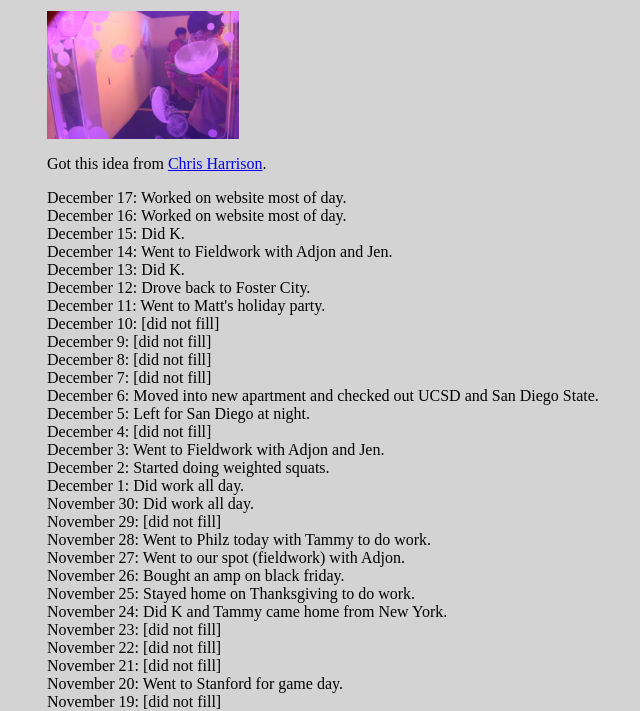
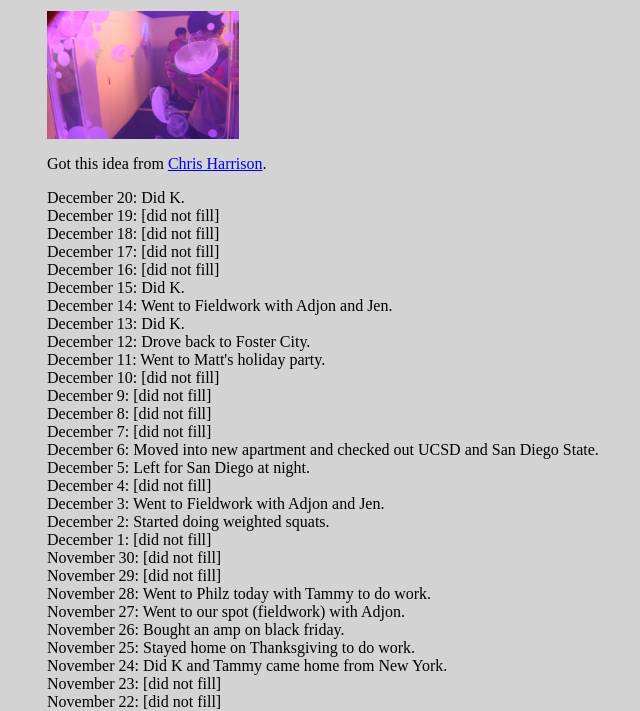
Before and after one commit to dannyallover/website, a website: page microblog/microblog.html in a window 1280 px wide. Shown: the part 103-814 px from the top of the page, without its empty margins (193-833 px from the left). Drawn offline with Linux system fonts and the light colour scheme.

Commit message:
filled microblog

```diff
--- a/microblog/microblog.html
+++ b/microblog/microblog.html
@@ -19,9 +19,15 @@ Got this idea from <a href="https://chrisharrison.net/">Chris Harrison</a>.
 </p>
 
 <p style="max-width:750px;" align="justify">
-December 17: Worked on website most of day.
+December 20: Did K.
 <br>
-December 16: Worked on website most of day.
+December 19: [did not fill]
+<br>
+December 18: [did not fill]
+<br>
+December 17: [did not fill]
+<br>
+December 16: [did not fill]
 <br>
 December 15: Did K.
 <br>
@@ -51,9 +57,9 @@ December 3: Went to Fieldwork with Adjon and Jen.
 <br>
 December 2: Started doing weighted squats.
 <br>
-December 1: Did work all day.
+December 1: [did not fill]
 <br>
-November 30: Did work all day.
+November 30: [did not fill]
 <br>
 November 29: [did not fill]
 <br>
```
